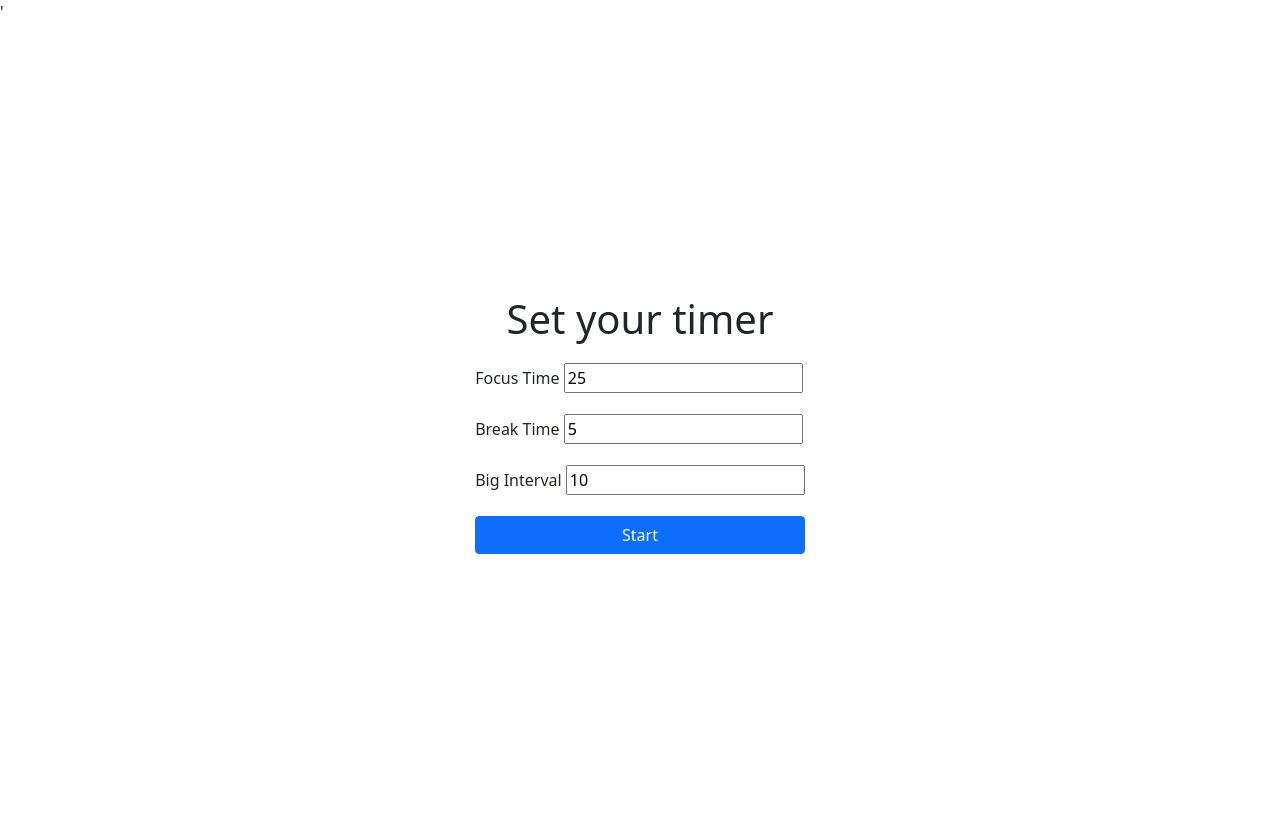
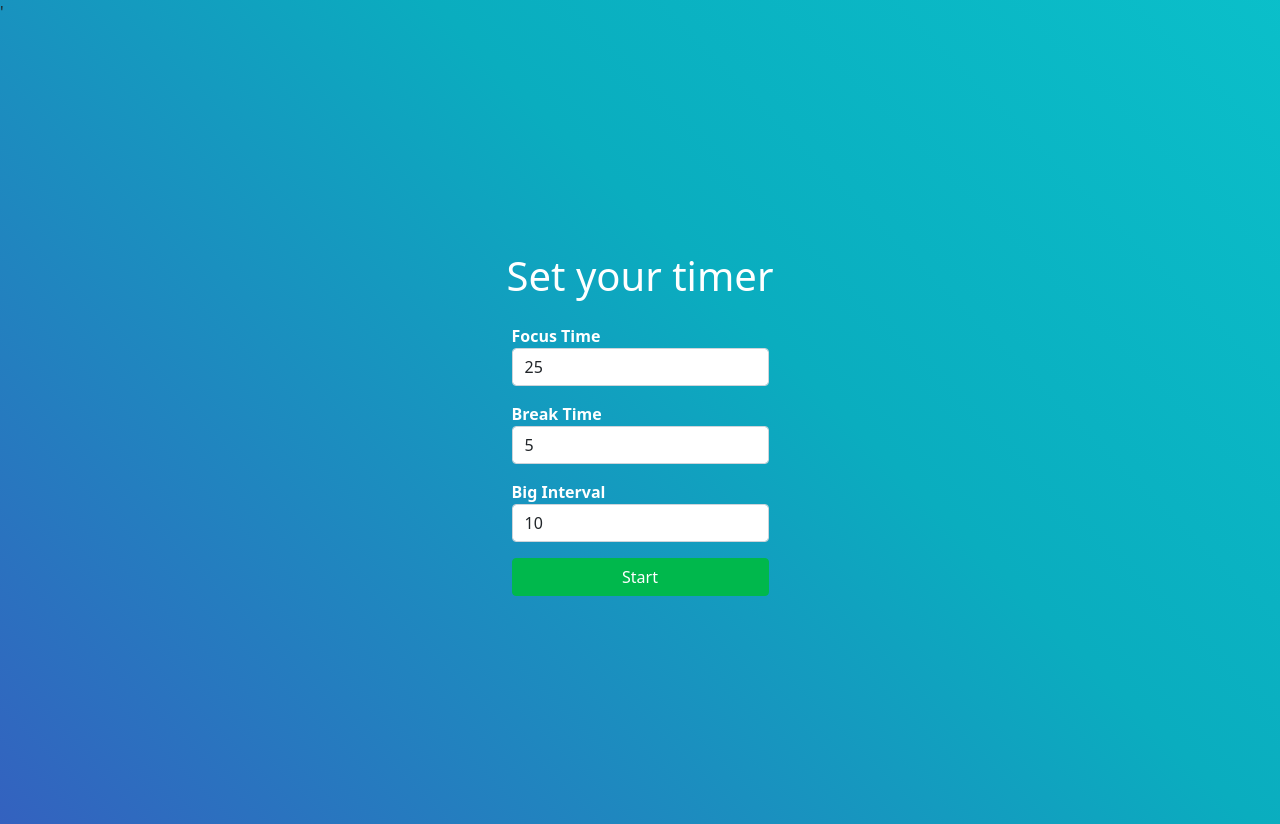
Before and after one commit to viniciusbombonato/Project---Pomodoro, a Flask app: page / in a window 1280 px wide. Run offline with Flask 3, Linux system fonts and the light colour scheme.

Commit message:
all working just styling

```diff
--- a/static/Timer.js
+++ b/static/Timer.js
@@ -94,6 +94,7 @@ class Timer {
     startBreak() {
         this.remainingSeconds = this.breakTime;
         this.updateInterfaceTimer();
+        this.playsound();
         alert("Time to rest!");
         this.start();
     }
@@ -101,12 +102,14 @@ class Timer {
     startBigBreak() {
         this.remainingSeconds = this.bigBreakTime;
         this.updateInterfaceTimer();
+        this.playsound();
         alert("Congratulations, you have now a big interval to rest!");
         this.start();
     }
 
     static getHTML() {
         return `
+             <audio id="timer-end-sound" src="static/sound.mp3" preload="auto"></audio>
             <span class="timer__part timer__part--minutes">00</span>
             <span class="timer__part">:</span>
             <span class="timer__part timer__part--seconds">00</span>
@@ -114,7 +117,7 @@ class Timer {
                 <span class="material-icons">play_arrow</span>
             </button>
             <button type="button" class="timer__btn timer__btn--reset">
-                <span class="material-icons">timer</span>
+                <span class="material-icons">replay</span>
             </button>
         `;
     }
--- a/static/style.css
+++ b/static/style.css
@@ -6,6 +6,71 @@
   height: 100vh;
 }
 
-.margin {
-  margin-bottom: 20px;
+h1 {
+  color: white;
+  padding-bottom: 2vh;
 }
+
+label {
+  color: white;
+  font-size: 16px;
+  font-weight: bold;
+}
+
+.btn-primary {
+  background-color: #00b84c;
+  border-color: #00b84c;
+}
+
+
+body {
+  height: 100vh;
+  background: linear-gradient(45deg, #D9078F, #D907A1, #4F30BF, #0AADBF, #0BD9D9);
+  background-size: 400% 400%;
+  animation: gradient 15s ease infinite;
+}
+
+@keyframes gradient {
+  0% {
+    background-position: 0% 50%;
+  }
+  50% {
+    background-position: 100% 50%;
+  }
+  100% {
+    background-position: 0% 50%;
+  }
+}
+
+.timer {
+  font-family: sans-serif;
+  display: flex;
+  flex-direction: row;
+  padding: 24px 32px;
+  color: white;
+}
+
+.timer__part {
+  font-size: 36px;
+  font-weight: bold;
+  color: white;
+}
+
+.timer__btn {
+  width: 50px;
+  height: 50px;
+  margin-left: 16px;
+  border-radius: 50%;
+  border: none;
+  color: white;
+  background: #8208e6;
+  cursor: pointer;
+}
+
+.timer__btn--start {
+  background: #00b84c;
+}
+
+.timer__btn--stop {
+  background: #ff0256;
+}
--- a/templates/home.html
+++ b/templates/home.html
@@ -9,16 +9,16 @@
         <h1 class="margin">Set your timer</h1>
         <form method="post">
             <div class="mb-3">
-                <label for="minutes" class="form-label">Focus Time</label>
-                <input class="form-group" name="minutes" type="number" value="25">
+                <label for="minutes">Focus Time</label>
+                <input class="form-control rounded" name="minutes" type="number" value="25">
             </div>
             <div class="mb-3">
-                <label for="interval" class="form-label">Break Time</label>
-                <input name="interval" type="number" value="5" class="form-group">
+                <label for="interval">Break Time</label>
+                <input name="interval" type="number" value="5" class="form-control rounded">
             </div>
             <div class="mb-3">
-                <label for="bigInter" class="form-label">Big Interval</label>
-                <input name="bigInter" type="number" value="10" class="form-group">
+                <label for="bigInter">Big Interval</label>
+                <input name="bigInter" type="number" value="10" class="form-control rounded">
             </div>
             <div>
                 <input class="btn btn-primary w-100" type="submit" value="Start">
--- a/templates/index.html
+++ b/templates/index.html
@@ -5,7 +5,7 @@ Counting
 {% endblock %}
 
 {% block content %}
-<div class="timer"
+<div class="timer centralize"
     data-minutes ="{{ minutes }}"
     data-seconds ="{{ secons }}"
     data-big-inter ="{{ bigInter }}">
```
Also changed, not shown: 1 other file.
